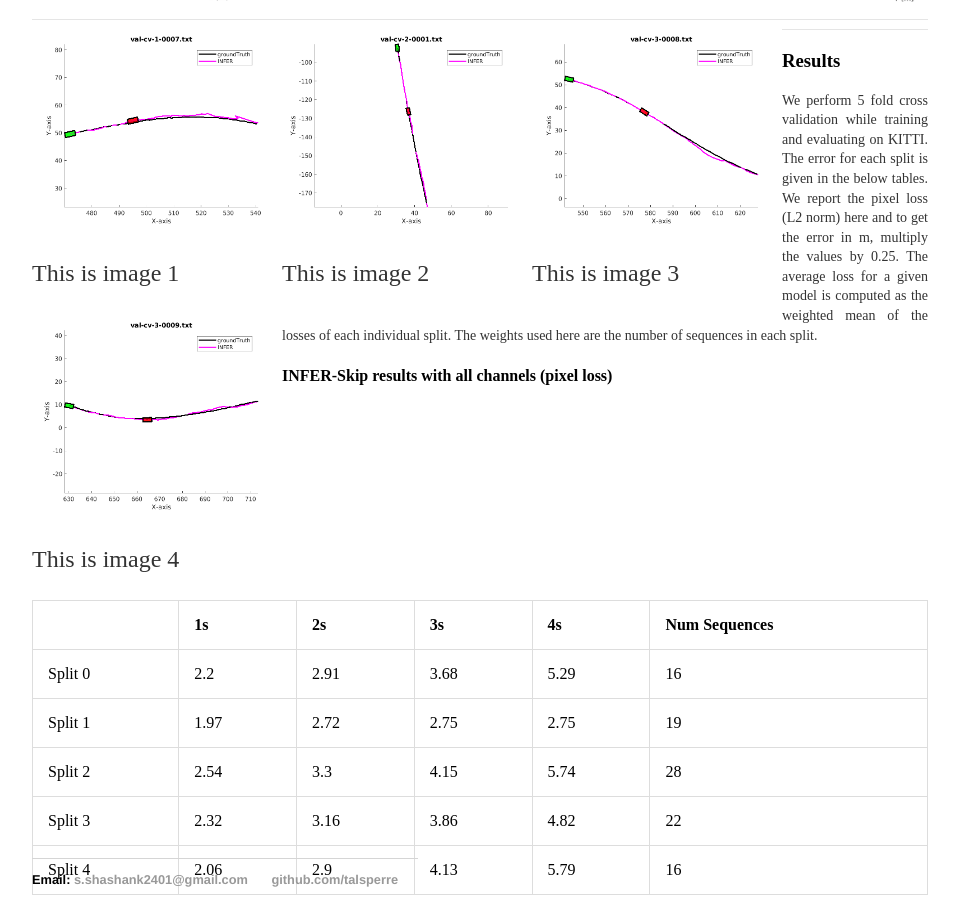
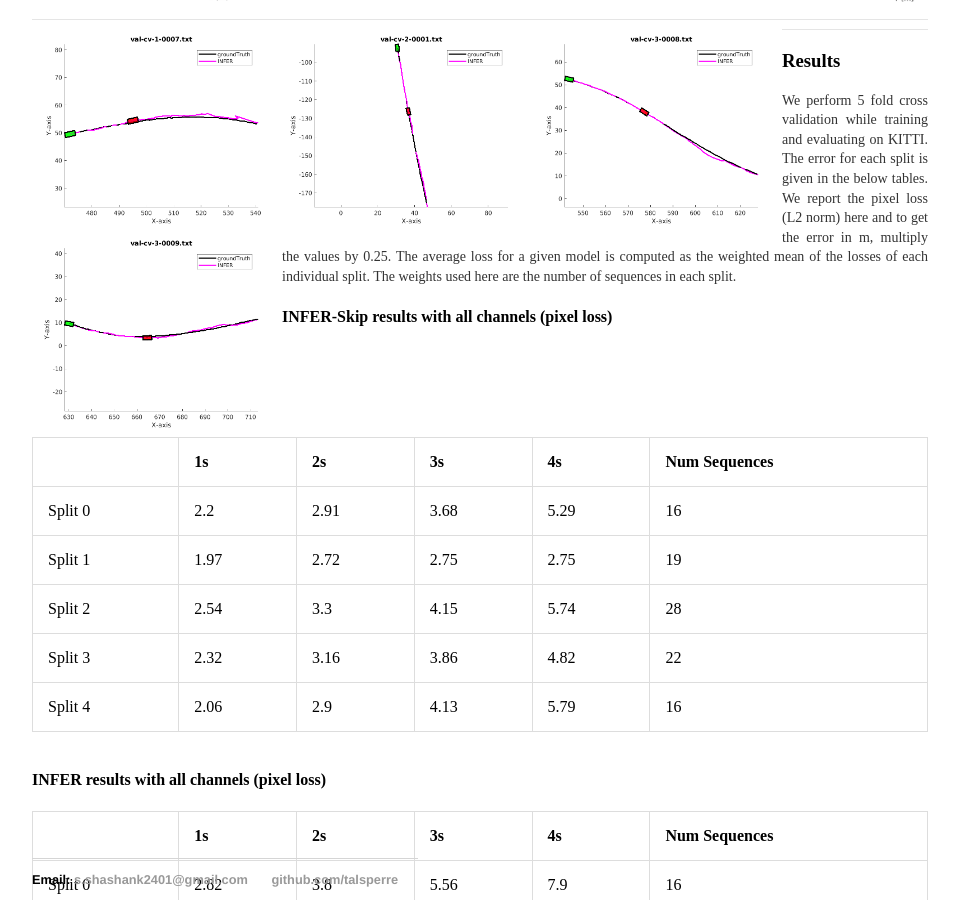
Before and after one commit to talsperre/talsperre.github.io, a Jekyll site: the page built from INFER/index.html, in a window 1280 px wide and 900 px high, scrolled down 2807 px. Shown: the whole window, without its empty margins (160-1119 px from the left). Built offline with Jekyll 4.4.1, drawn with Linux system fonts in a browser that asks for light colours.

```diff
--- a/INFER/index.html
+++ b/INFER/index.html
@@ -72,21 +72,16 @@
     <div class="image-container">
         <div class="imgContainer">
             <img src="/images/val-cv-1-0007.png" height="200" width="250"/>
-            <p>This is image 1</p>
         </div>
         <div class="imgContainer">
             <img src="/images/val-cv-2-0001.png" height="200" width="250"/>
-            <p>This is image 2</p>
         </div>
         <div class="imgContainer">
             <img src="/images/val-cv-3-0008.png" height="200" width="250"/>
-            <p>This is image 3</p>
         </div>
         <div class="imgContainer">
             <img src="/images/val-cv-3-0009.png" height="200" width="250"/>
-            <p>This is image 4</p>
        </div>
-
     </div>
     <hr>
     <div class="results">
```
